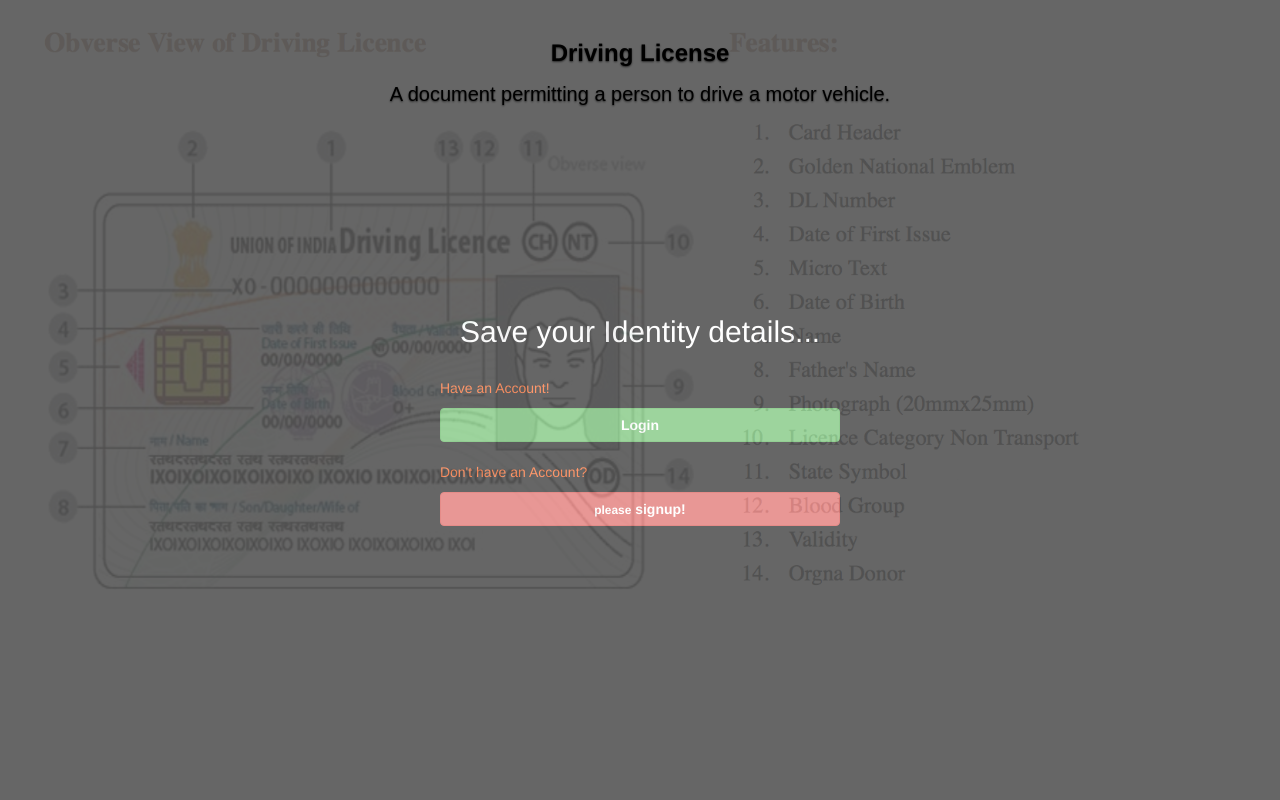
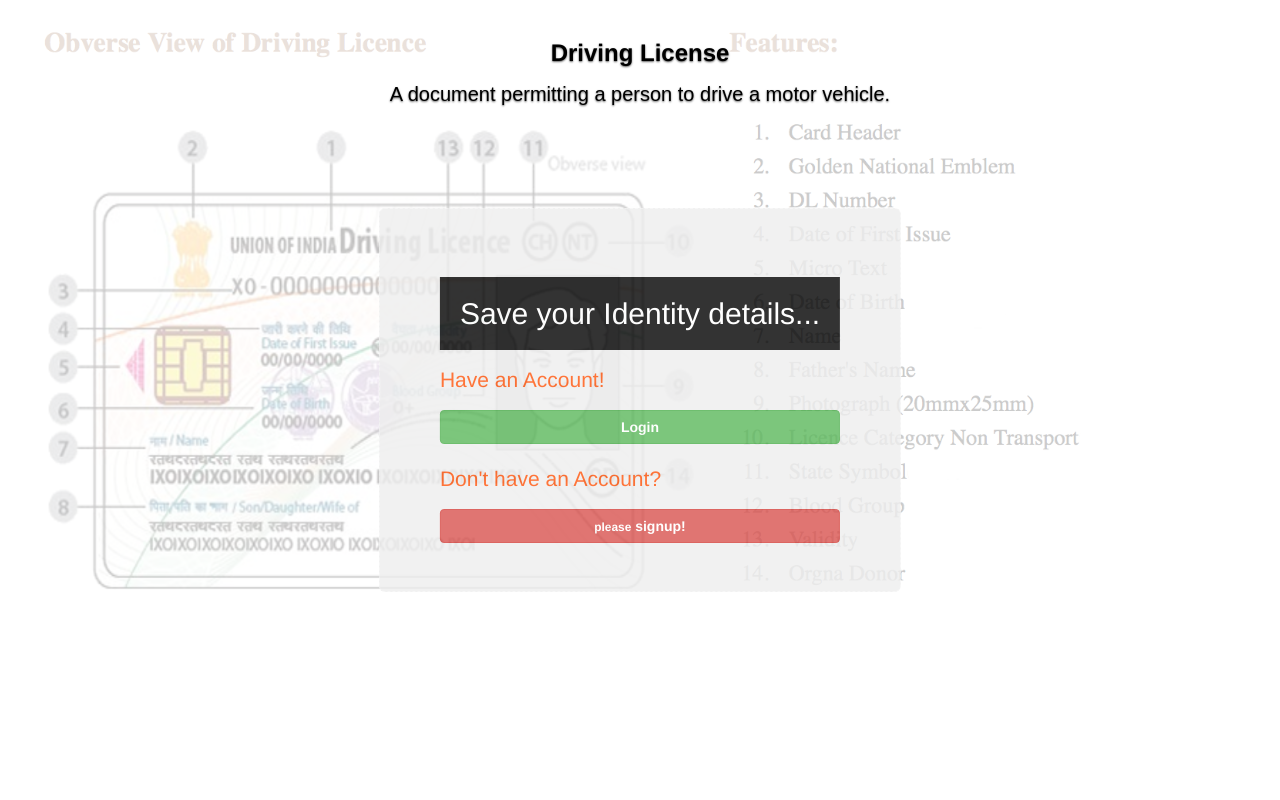
Before and after one commit to SugumarVenkatesan/api_project, a Django app: page /current_task/ in a window 1280 px wide. Run offline with Django 3.2, Linux system fonts and the light colour scheme; parts of the project's set-up code (start-up, migrations or seed data) failed here and were passed over; some libraries are stand-ins or nearby versions.

Commit message:
change design

```diff
--- a/templates/test.html
+++ b/templates/test.html
@@ -56,6 +56,21 @@
 	.modal-header, .modal-body {
      padding: 40px 50px;
 	}
+
+	.container
+	{
+	  filter:alpha(opacity=80); /* IE */
+	  -moz-opacity:0.8; /* Mozilla */
+	  opacity: 0.8; /* CSS3 */
+	}
+
+	.jumbotron {
+	  position: absolute;
+	  top: 50%;
+	  left:50%;
+	  transform: translate(-50%,-50%);
+	  border: 1px dashed whitesmoke;
+	}
 </style>
 
 </head>
@@ -93,19 +108,18 @@
     </div>
 
  <div class="modal-bg">
-     <div class="login-centered-main">
-        <div class="container-fluid">
-          <p> <h2>Save your Identity details...</h2> </p>
+	<div class="container theme-showcase" role="main">
+	  <div class="jumbotron">
+	      <p> <h2>Save your Identity details...</h2> </p>
           <p> Have an Account! </p>
           <button type="button" data-toggle="modal" data-target = "#loginModal" class="btn btn-success btn-block"> <strong>Login</strong> </button>
           <br>
           <p> Don't have an Account? </p>
           <button type="button" class="btn btn-danger btn-block"> <strong><small>please</small> signup!</strong> </button>
-
-        </div>
-    </div>
+	  </div>
+	</div>
     <div class="modal fade" id="loginModal" role="dialog">
-  <div class="modal-dialog">
+    <div class="modal-dialog">
 
     <!-- Modal content-->
     <div class="modal-content">
```
